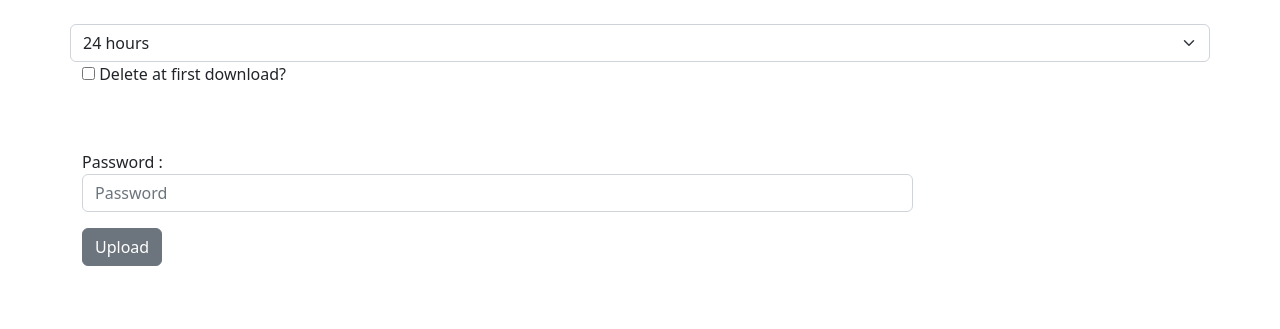
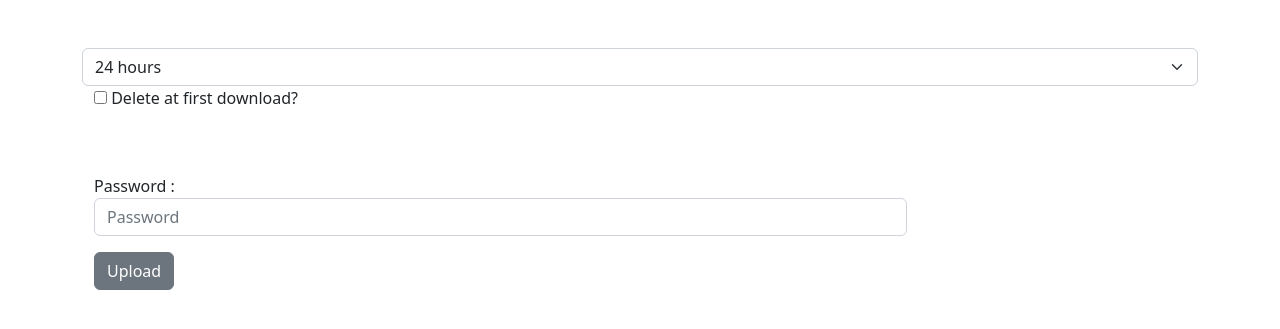
Before and after one commit to CobblePot59/sfs, a Flask app: template volumes/app/sources/templates/index.html in a window 1280 px wide. Shown: the part 56-385 px from the top of the page. Run offline with Flask 3, Linux system fonts and the light colour scheme; the template is opened without the code that fills it, so the values that code supplies are empty; some libraries are stand-ins or nearby versions.

Commit message:
Update base.html

```diff
--- a/volumes/app/sources/templates/base.html
+++ b/volumes/app/sources/templates/base.html
@@ -2,29 +2,31 @@
 <html lang="fr-FR">
   <head>
     <meta charset="utf-8">
-	  <title>Secure Files Sharing</title>
+    <title>Secure Files Sharing</title>
     <meta name="viewport" content="width=device-width, initial-scale=1, maximum-scale=,shrink-to-fit=no">
-	  <link rel="icon" href="/static/images/favicon.png" type="image/x-icon">
+    {% block headers %}{% endblock %}
+    <link rel="icon" href="/static/img/favicon.png" type="image/x-icon">
     <link rel="stylesheet" href="/static/plugins/bootstrap/bootstrap.min.css">
     <link rel="stylesheet" href="/static/plugins/bootstrap/bootstrap-icons.css">
     {{ dropzone.load_css() }}
     {{ dropzone.style('border: 2px dashed #0087F7; margin: 10%; min-height: 200px;') }}
   </head>
   <body>
+    <div class="container">
       {% for category, message in get_flashed_messages(with_categories=true) %}
         <div class="alert alert-{{ category }} alert-dismissable" role="alert">
-          <button type="button" class="close" data-dismiss="alert" aria-label="close">
+          <button type="button" class="close" data-bs-dismiss="alert" aria-label="close">
             <span aria-hidden="true">x</span>
           </button>
           {{ message }}
         </div>
       {% endfor %}
-      <!-- jquery -->
-      <script src="/static/plugins/jquery/jquery.js"></script>
-      <!-- jquery ui -->
-      <script src="/static/plugins/jquery/jquery-ui.js"></script>
-      <!-- Bootstrap JS -->
-      <script src="/static/plugins/bootstrap/bootstrap.min.js"></script>
+      <br>
       {% block content %}{% endblock %}
+    </div>
+    <script src="/static/plugins/jquery/jquery.js"></script>
+    <script src="/static/plugins/jquery/jquery-ui.js"></script>
+    <script src="/static/plugins/bootstrap/bootstrap.min.js"></script>
+    {% block scripts %}{% endblock %}
   </body>
 </html>
```
